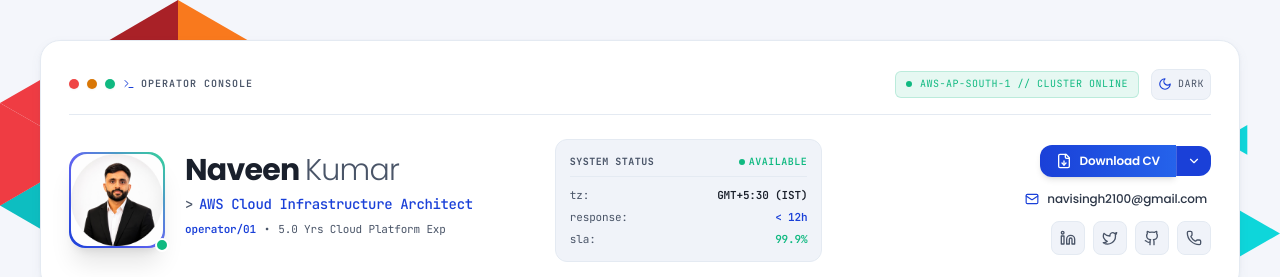
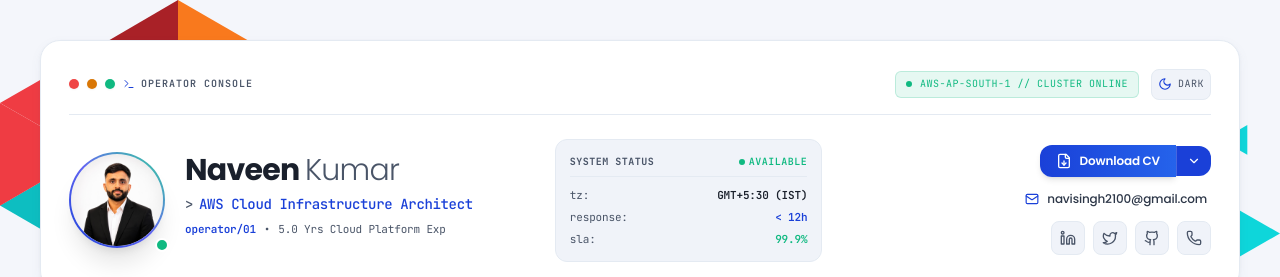
Before and after one commit to naveensingh575/portfolio, a React (Vite) app: page / in a window 1280 px wide. Shown: the top 277 px of the page. Built offline with nearby package versions, Linux system fonts and the light colour scheme; the HTML template or start-up script is replaced by a standard one.

Commit message:
feat: circular avatar photo

```diff
--- a/src/components/Header.tsx
+++ b/src/components/Header.tsx
@@ -92,8 +92,8 @@ export const Header: React.FC<HeaderProps> = ({
 
           {/* Avatar Frame */}
           <div className="relative flex-shrink-0 group">
-            <div className="w-20 h-20 sm:w-24 sm:h-24 rounded-2xl p-[2px] bg-gradient-to-tr from-[var(--c-accent)] via-indigo-500 to-emerald-400 shadow-xl shadow-[var(--c-accent)]/10 group-hover:shadow-[var(--c-accent)]/25 transition-all">
-              <div className="w-full h-full rounded-2xl overflow-hidden">
+            <div className="w-20 h-20 sm:w-24 sm:h-24 rounded-full p-[2px] bg-gradient-to-tr from-[var(--c-accent)] via-indigo-500 to-emerald-400 shadow-xl shadow-[var(--c-accent)]/10 group-hover:shadow-[var(--c-accent)]/25 transition-all">
+              <div className="w-full h-full rounded-full overflow-hidden">
                 <img
                   src="/naveen-avatar.jpg"
                   alt="Naveen Kumar"
```
